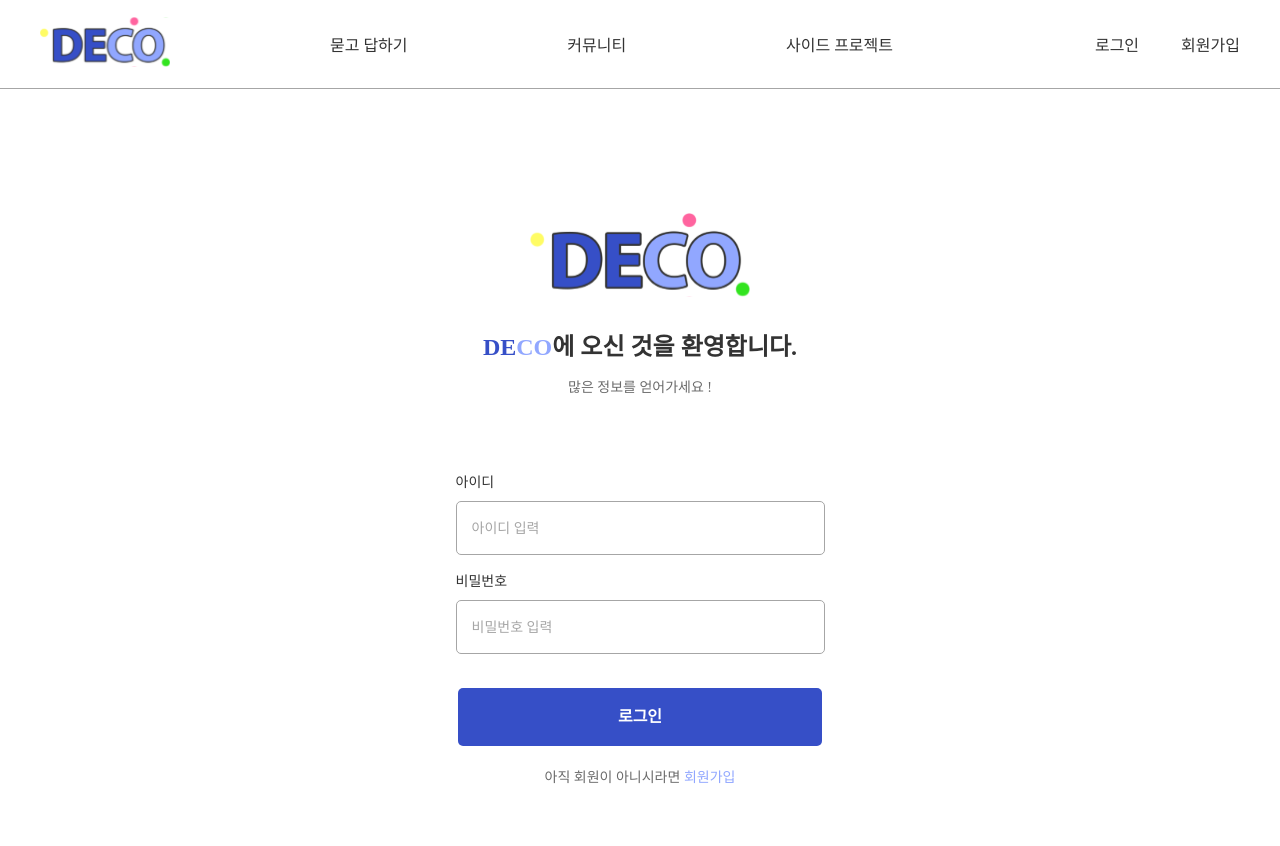
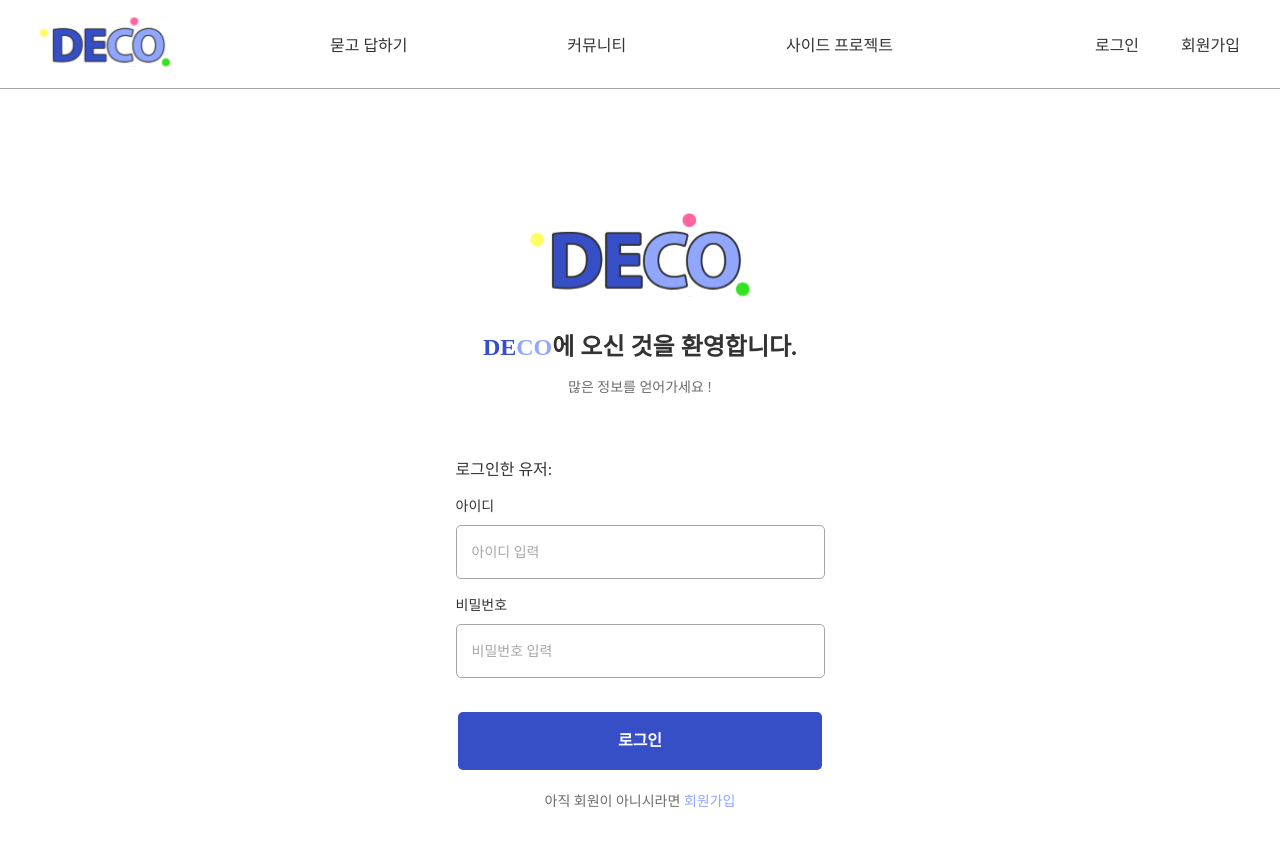
Before and after one commit to Likelion-lucky7/DECO, a React (Vite) app in the folder deco/: page /login in a window 1280 px wide. Shown: the top 846 px of the page. Built offline with nearby package versions, Linux system fonts and the light colour scheme; no server answers.

Commit message:
[Feat] firebase 인증을 이용한 회원가입 및 로그인 #43

```diff
--- a/deco/src/components/Common/Article/Article.jsx
+++ b/deco/src/components/Common/Article/Article.jsx
@@ -4,7 +4,7 @@ import Hashtag from "../Hashtag/Hashtag";
 import QuestionCategory from "@/components/QuestionPage/QuestionCategory";
 import { ReactComponent as Profile } from "@/assets/profile.svg";
 import { ReactComponent as LoveIcon } from "@/assets/loveIcon.svg";
-import { useNavigate } from "react-router-dom";
+import { Link, useNavigate } from "react-router-dom";
 
 const Article = ({ item }) => {
   const { title, date, user, category, hashTag, like, hits, id } = item;
@@ -33,15 +33,17 @@ const Article = ({ item }) => {
         </div>
         <div className={styles.date}>작성일 {date}</div>
       </div>
-      <div
+      {/* <div
         className={styles.linkToDetail}
         role="button"
         tabIndex={0}
         onClick={navigation}
         onKeyDown={checkHandler}
-      >
+      > */}
+      <Link to={`/question/${id}`} className={styles.linkToDetail}>
         <h2>{title}</h2>
-      </div>
+      </Link>
+      {/* </div> */}
       <div className={styles.hashAndAdditionalInfo}>
         <div className={styles.hash}>
           {category ? <QuestionCategory categoryName={category} /> : null}
--- a/deco/src/components/Common/SubmitButton/SubmitButton.jsx
+++ b/deco/src/components/Common/SubmitButton/SubmitButton.jsx
@@ -1,6 +1,6 @@
 import styles from "./SubmitButton.module.css";
 
-const SubmitButton = ({ writeButton, title }) => {
+const SubmitButton = ({ writeButton, title, ...restProps }) => {
   return (
     <>
       {writeButton ? (
@@ -9,7 +9,9 @@ const SubmitButton = ({ writeButton, title }) => {
         </div>
       ) : (
         <div className={styles.container}>
-          <button className={styles.button}>{title}</button>
+          <button className={styles.button} {...restProps}>
+            {title}
+          </button>
         </div>
       )}
     </>
--- a/deco/src/components/LoginPage/Login.jsx
+++ b/deco/src/components/LoginPage/Login.jsx
@@ -1,24 +1,56 @@
-import React from "react";
+import React, { useEffect, useState } from "react";
 import WelcomeInfo from "@/components/Common/WelcomeInfo/WelcomeInfo";
 import FormInput from "@/components/Common/FormInput/FormInput";
 import SubmitButton from "@/components/Common/SubmitButton/SubmitButton";
 import styles from "./Login.module.css";
 import { Link } from "react-router-dom";
+import { firebaseAuth } from "@/firebase/auth";
+import { onAuthStateChanged, signInWithEmailAndPassword } from "firebase/auth";
 
 const Login = () => {
+  const [loginEmail, setloginEmail] = useState("");
+  const [loginPassword, setloginPassword] = useState("");
+  const [user, setUser] = useState({});
+  useEffect(() => {
+    onAuthStateChanged(firebaseAuth, (currentUser) => {
+      setUser(currentUser);
+    });
+  }, []);
+  const login = async (e) => {
+    e.preventDefault();
+    try {
+      const user = await signInWithEmailAndPassword(
+        firebaseAuth,
+        loginEmail,
+        loginPassword,
+      );
+    } catch (error) {
+      console.log(error.message);
+    }
+  };
   return (
     <div className={styles.container}>
       <WelcomeInfo subtitle="많은 정보를 얻어가세요 !" />
-
       <form className={styles.form}>
-        <FormInput name="id" label="아이디" placeholder="아이디 입력" />
+        <div>로그인한 유저: {user?.email}</div>
+        <FormInput
+          name="id"
+          label="아이디"
+          placeholder="아이디 입력"
+          onChange={(event) => {
+            setloginEmail(event.target.value);
+          }}
+        />
         <FormInput
           name="password"
           type="password"
           label="비밀번호"
           placeholder="비밀번호 입력"
+          onChange={(event) => {
+            setloginPassword(event.target.value);
+          }}
         />
-        <SubmitButton title="로그인" writeButton={false} />
+        <SubmitButton title="로그인" writeButton={false} onClick={login} />
       </form>
 
       <p className={styles.info}>
--- a/deco/src/components/SignUpPage/SignUp.jsx
+++ b/deco/src/components/SignUpPage/SignUp.jsx
@@ -4,25 +4,39 @@ import SubmitButton from "@/components/Common/SubmitButton/SubmitButton";
 import FileUpload from "@/components/Common/FileUpload/FileUpload";
 import styles from "./SignUp.module.css";
 import { ReactComponent as Profile } from "../../assets/profile.svg";
-import { useState } from "react";
-import { createUserWithEmailAndPassword } from "firebase/auth";
+import { useEffect, useState } from "react";
+import {
+  createUserWithEmailAndPassword,
+  onAuthStateChanged,
+  signOut,
+} from "firebase/auth";
 import { firebaseAuth } from "@/firebase/auth";
 
 const SignUp = () => {
   const [registerEmail, setRegisterEmail] = useState("");
   const [registerPassword, setRegisterPassword] = useState("");
+  const [user, setUser] = useState({});
+  useEffect(() => {
+    onAuthStateChanged(firebaseAuth, (currentUser) => {
+      setUser(currentUser);
+    });
+  }, []);
 
-  const register = async () => {
+  const register = async (e) => {
+    e.preventDefault();
     try {
       const user = await createUserWithEmailAndPassword(
         firebaseAuth,
         registerEmail,
         registerPassword,
       );
-      console.log(user);
     } catch (error) {
       console.log(error.message);
     }
+  };
+
+  const logout = async () => {
+    await signOut(firebaseAuth);
   };
   return (
     <div className={styles.container}>
@@ -49,16 +63,18 @@ const SignUp = () => {
           placeholder="비밀번호 입력"
           onChange={(event) => {
             setRegisterPassword(event.target.value);
+            console.log(registerPassword);
           }}
         />
-        {/* <FormInput
+        <FormInput
           name="email"
           type="email"
           label="이메일"
           placeholder="이메일 입력"
         />
-        <FormInput name="nickname" label="닉네임" placeholder="닉네임 입력" /> */}
-
+        <FormInput name="nickname" label="닉네임" placeholder="닉네임 입력" />
+        <button onClick={logout}>로그아웃</button>
+        <div>로그인한 유저: {user?.email}</div>
         <SubmitButton title="회원가입" writeButton={false} onClick={register} />
       </form>
     </div>
```
